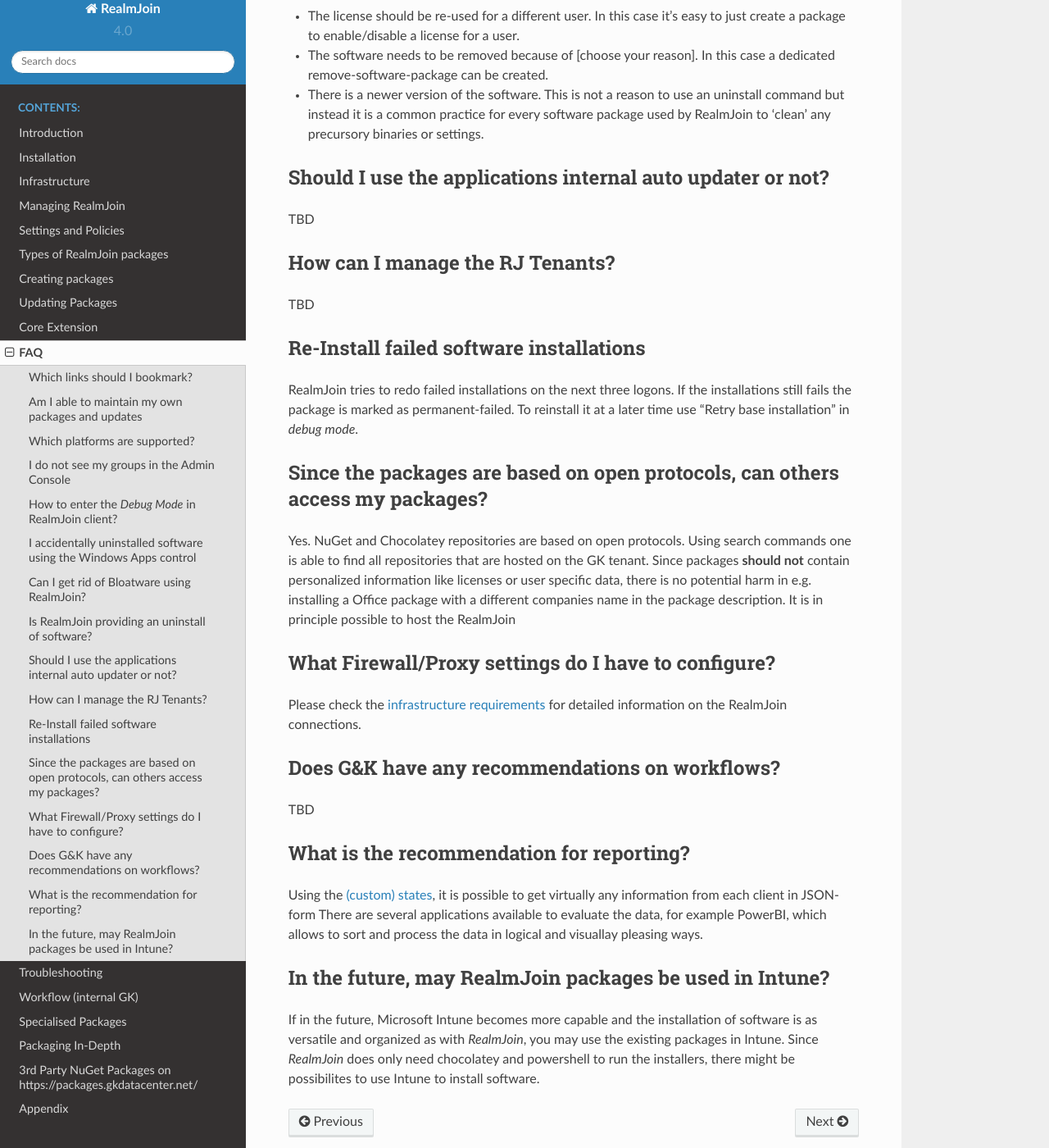
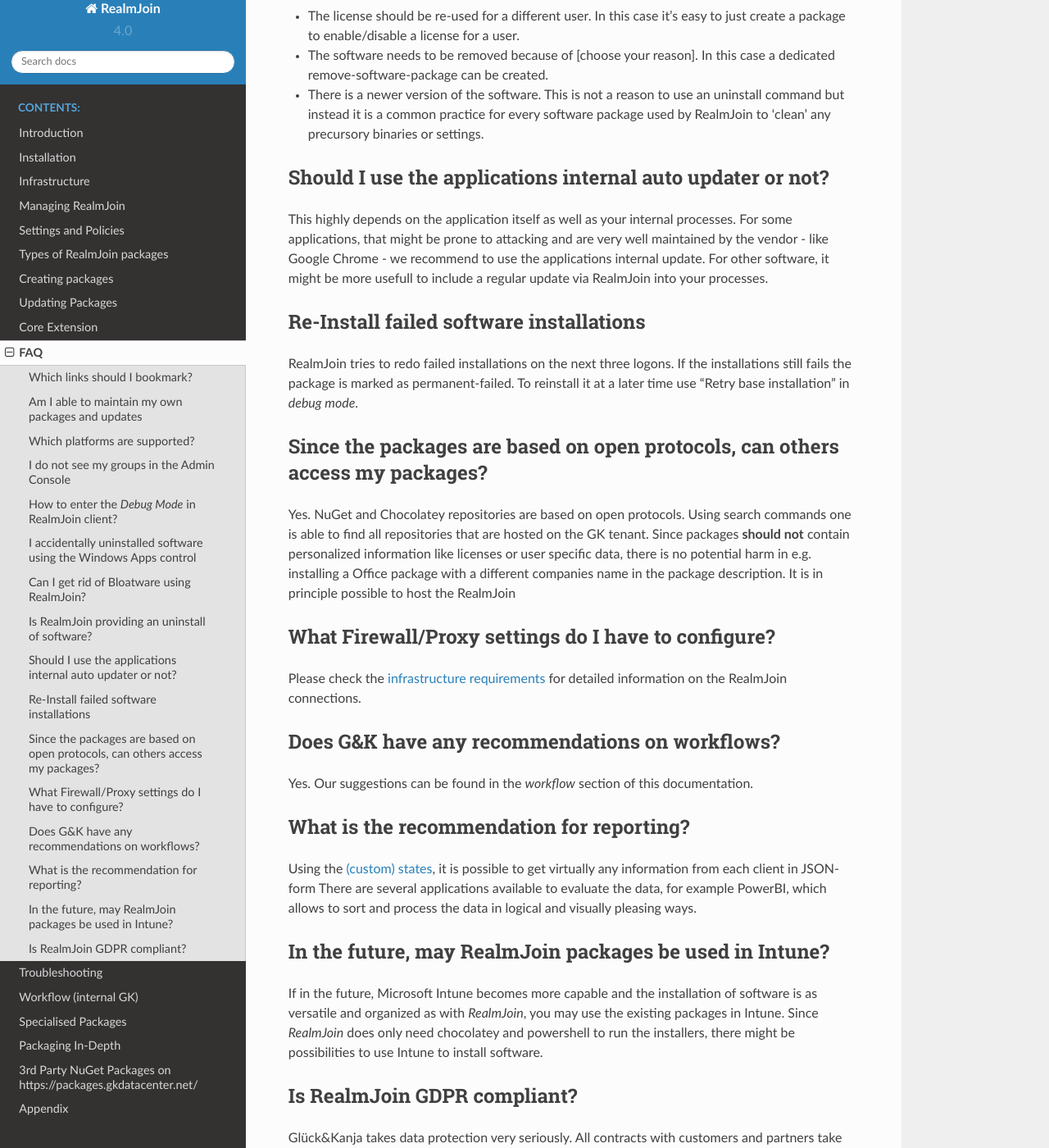
Before and after one commit to bb-froggy/realmjoin-docs, a Sphinx documentation site: the page built from docs/faq.md, in a window 1280 px wide and 1400 px high, scrolled down 1376 px. Shown: the whole window at 82% size. Built offline with Sphinx 7.4.7 and the Read the Docs theme 2.0.0, drawn with Linux system fonts in a browser that asks for light colours; some of the changed text lies outside the part shown.

Commit message:
update docs

```diff
--- a/docs/faq.md
+++ b/docs/faq.md
@@ -20,7 +20,7 @@
 The sync between Azure AD and RealmJoin is scheduled every 15 minutes and based on your custom pattern ruleset.
 
 ## How to enter the *Debug Mode* in RealmJoin client?
-Click on the RealmJoin tray icon while pressing STRG and Shift on the Keyboard. For a detailed description of the *debug mode* see chapter *troubleshooting*.
+Click on the RealmJoin tray icon while pressing CTRL and Shift on the Keyboard. For a detailed description of the *debug mode* see chapter *troubleshooting*.
 
 ## I accidentally uninstalled software using the Windows Apps control
 Force reinstall by using the *debug mode*.
@@ -42,10 +42,7 @@
 * There is a newer version of the software. This is not a reason to use an uninstall command but instead it is a common practice for every software package used by RealmJoin to 'clean' any precursory binaries or settings.
 
 ## Should I use the applications internal auto updater or not?
-TBD
-
-## How can I manage the RJ Tenants?
-TBD
+This highly depends on the application itself as well as your internal processes. For some applications, that might be prone to attacking and are very well maintained by the vendor - like Google Chrome - we recommend to use the applications internal update. For other software, it might be more usefull to include a regular update via RealmJoin into your processes.
 
 ## Re-Install failed software installations
 RealmJoin tries to redo failed installations on the next three logons. If the installations still fails the package is marked as permanent-failed. To reinstall it at a later time use "Retry base installation" in *debug mode*.
@@ -58,10 +55,13 @@
 Please check the [infrastructure requirements](http://docs.realmjoin.com/infrastructure.html#network) for detailed information on the RealmJoin connections.
 
 ## Does G&K have any recommendations on workflows?
-TBD
+Yes. Our suggestions can be found in the *workflow* section of this documentation.
 
 ## What is the recommendation for reporting?
-Using the [(custom) states](http://docs.realmjoin.com/managing-realmjoin.html#states), it is possible to get virtually any information from each client in JSON-form There are several applications available to evaluate the data, for example PowerBI, which allows to sort and process the data in logical and visuallay pleasing ways.
+Using the [(custom) states](http://docs.realmjoin.com/managing-realmjoin.html#states), it is possible to get virtually any information from each client in JSON-form There are several applications available to evaluate the data, for example PowerBI, which allows to sort and process the data in logical and visually pleasing ways.
 
 ## In the future, may RealmJoin packages be used in Intune?
-If in the future, Microsoft Intune becomes more capable and the installation of software is as versatile and organized as with *RealmJoin*, you may use the existing packages in Intune. Since *RealmJoin* does only need chocolatey and powershell to run the installers, there might be possibilites to use Intune to install software.
+If in the future, Microsoft Intune becomes more capable and the installation of software is as versatile and organized as with *RealmJoin*, you may use the existing packages in Intune. Since *RealmJoin* does only need chocolatey and powershell to run the installers, there might be possibilities to use Intune to install software.
+
+## Is RealmJoin GDPR compliant?
+Glück&Kanja takes data protection very seriously. All contracts with customers and partners take data protection into consideration.
```
Also changed, not shown: other parts of docs/faq.md (+1 -1 lines), docs/create-package.md (+22 -1 lines), docs/managing-realmjoin.md (+4 -0 lines), docs/requestsoftware.md (added, +28 -0 lines), docs/media/rj-ac-menu.PNG, docs/media/rj-ac-storeicon.png (added), docs/media/rj_app_store_detail.PNG (added), docs/media/rj_app_store_menu.PNG (added), docs/media/rj_app_store_subscribed.PNG (added).
